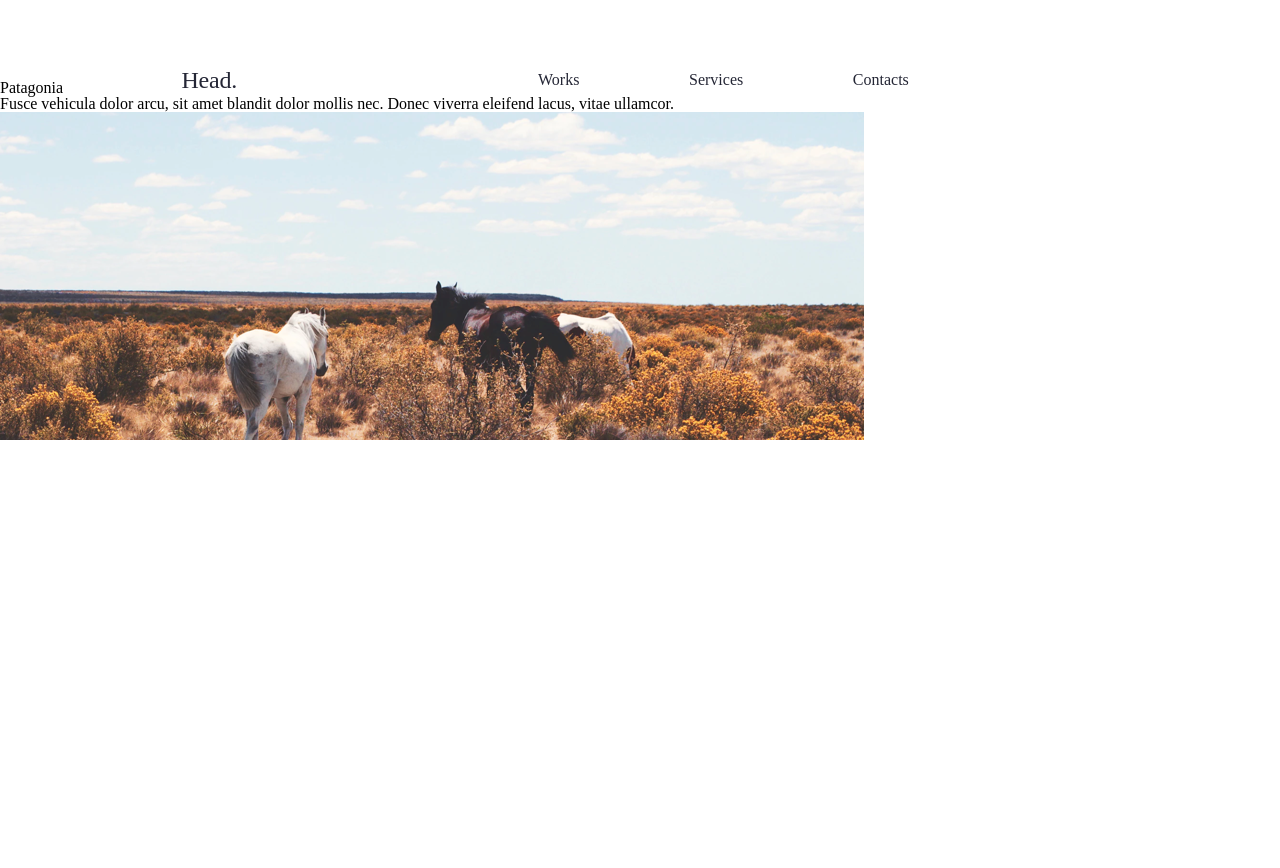
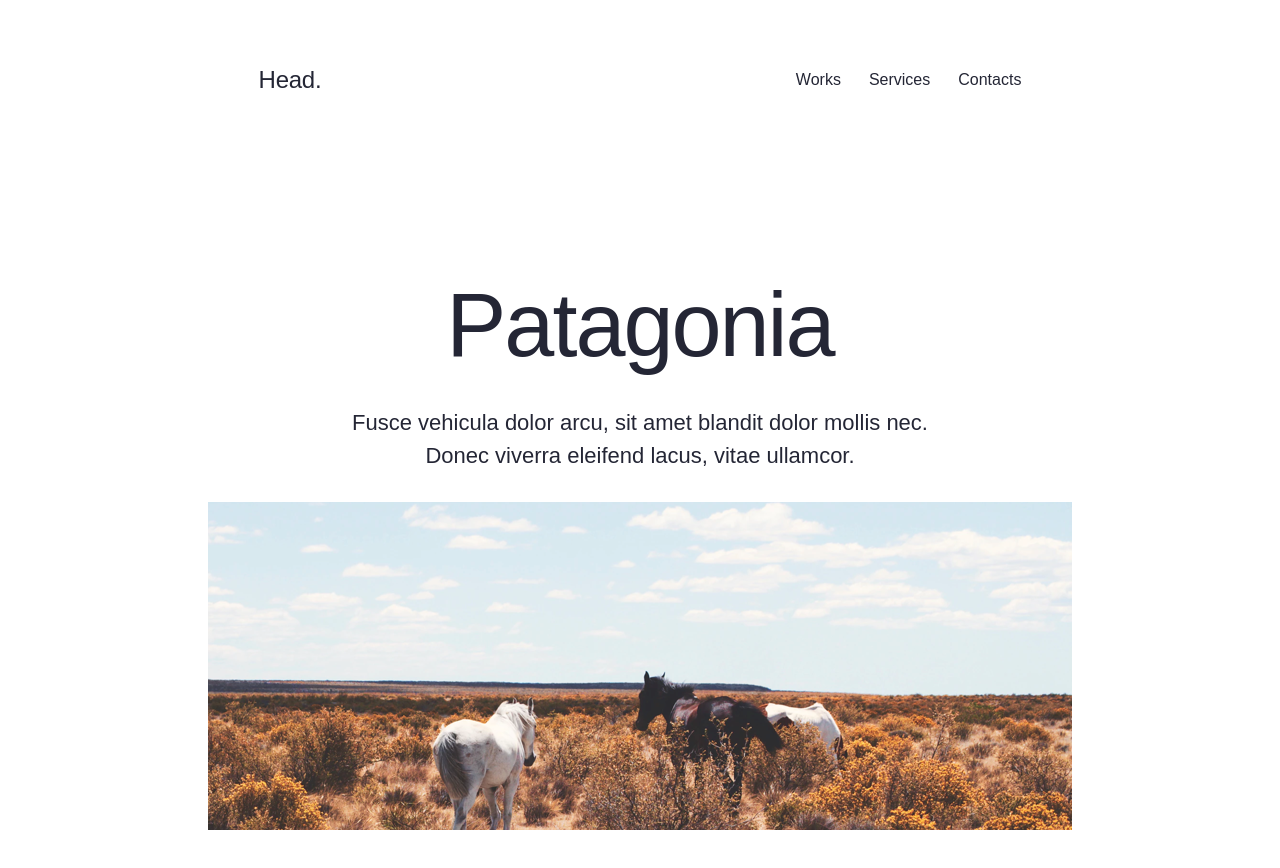
Before and after one commit to LiudmylaSkabenok/responsive-design, a plain HTML site: page index.html in a window 1280 px wide. Before the commit the page ends 800 px from the top, so only its background shows below. Drawn offline with Linux system fonts and the light colour scheme.

Commit message:
added info and styles to main part

```diff
--- a/index.html
+++ b/index.html
@@ -29,8 +29,8 @@
             <h3 class="main__info">Fusce vehicula dolor arcu, sit amet blandit dolor mollis nec.
                 Donec viverra eleifend lacus, vitae ullamcor.
             </h3>
-           <img class="main__image" src="images/Bitmap (1).png" alt="running horses">
         </div>
+        <img class="main__image" src="images/Bitmap (1).png" alt="running horses">
     </main>
 </body>
 </html>
--- a/styles/index.css
+++ b/styles/index.css
@@ -11,17 +11,17 @@ header {
     justify-content: center;
 }
 .layout__header {
-    max-width: 1200px;
+    max-width: 1400px;
     width: 100%;
     margin-top: 62px;
     display: flex;
     flex-wrap: wrap;
-    justify-content: space-evenly;
+    justify-content: center;
     align-items: center;
 }
 .logo {
     color: #242635;
-    font-family: Aldrich;
+    font-family: 'Aldrich', sans-serif;
     font-size: 24px;
     font-style: normal;
     font-weight: 400;
@@ -29,32 +29,69 @@ header {
     letter-spacing: -0.25px;
 }
 .nav {
-    min-width: 600px;
+    min-width: 700px;
     display: flex;
-    justify-content: space-evenly;
+    justify-content: center;
     align-items: center;
     flex-wrap: wrap;
 }
 .nav__list {
     width: 100%;
     display: flex;
-    justify-content: space-evenly;
+    justify-content: flex-end;
     align-items: center;
     flex-direction: row;
     margin-left: 10px;
 }
-
 .nav__link {
     color: #242635;
-    font-family: Source Sans Pro;
+    font-family: 'Source Sans 3', sans-serif;
     font-size: 16px;
     font-style: normal;
     font-weight: 400;
     line-height: 22.4px; /* 140% */
     text-decoration: none;
-
+    margin-left: 28px;
 }
-
-.nav__link:hover {
-    color: rgb(75, 172, 196);
+main {
+    width: 100%;
+    min-height: 100vh;
+    display: flex;
+    justify-content: center;
+    align-items: center;
+    flex-direction: column;
 }
+.main__container {
+    max-width: 1200px;
+    width: 100%;
+    display: flex;
+    justify-content: center;
+    align-items: center;
+    flex-direction: column;
+    margin: 0px 10px;
+}
+.main__heading {
+    color: #242635;
+    font-family: 'Poppins', sans-serif;
+    font-size: 90px;
+    font-style: normal;
+    font-weight: 500;
+    line-height: 102px; /* 113.333% */
+    letter-spacing: -2px;
+    text-align: center;
+    margin-top: 144px;
+}
+.main__info {
+    color: #242635;
+    font-family: 'Source Sans 3', sans-serif;
+    text-align: center;
+    font-size: 22px;
+    font-style: normal;
+    font-weight: 400;
+    line-height: 33px; /* 150% */
+    margin-top: 30px;
+    max-width: 600px;
+}
+.main__image {
+    margin-top: 30px;
+}
```
